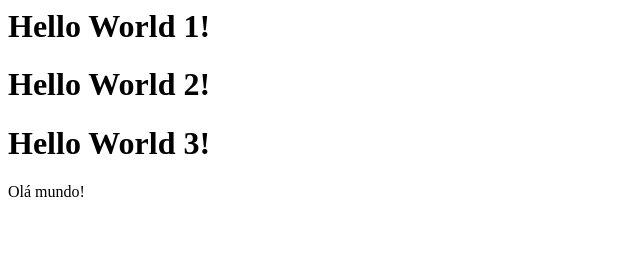
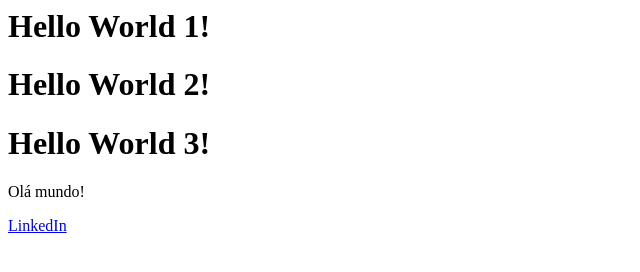
Before and after one commit to MicaelaBorges/test, a plain HTML site: page index.html in a window 1280 px wide. Shown: the full height of the page, 0-640 px from the left. Drawn offline with Linux system fonts and the light colour scheme.

Commit message:
LinkedIn link

```diff
--- a/index.html
+++ b/index.html
@@ -4,5 +4,7 @@
         <h1>Hello World 2!</h1>
         <h1>Hello World 3!</h1>
         <p>Olá mundo!</p>
+
+        <a href="https://linkedin.com">LinkedIn</a>
     </body>
 </html>
```
